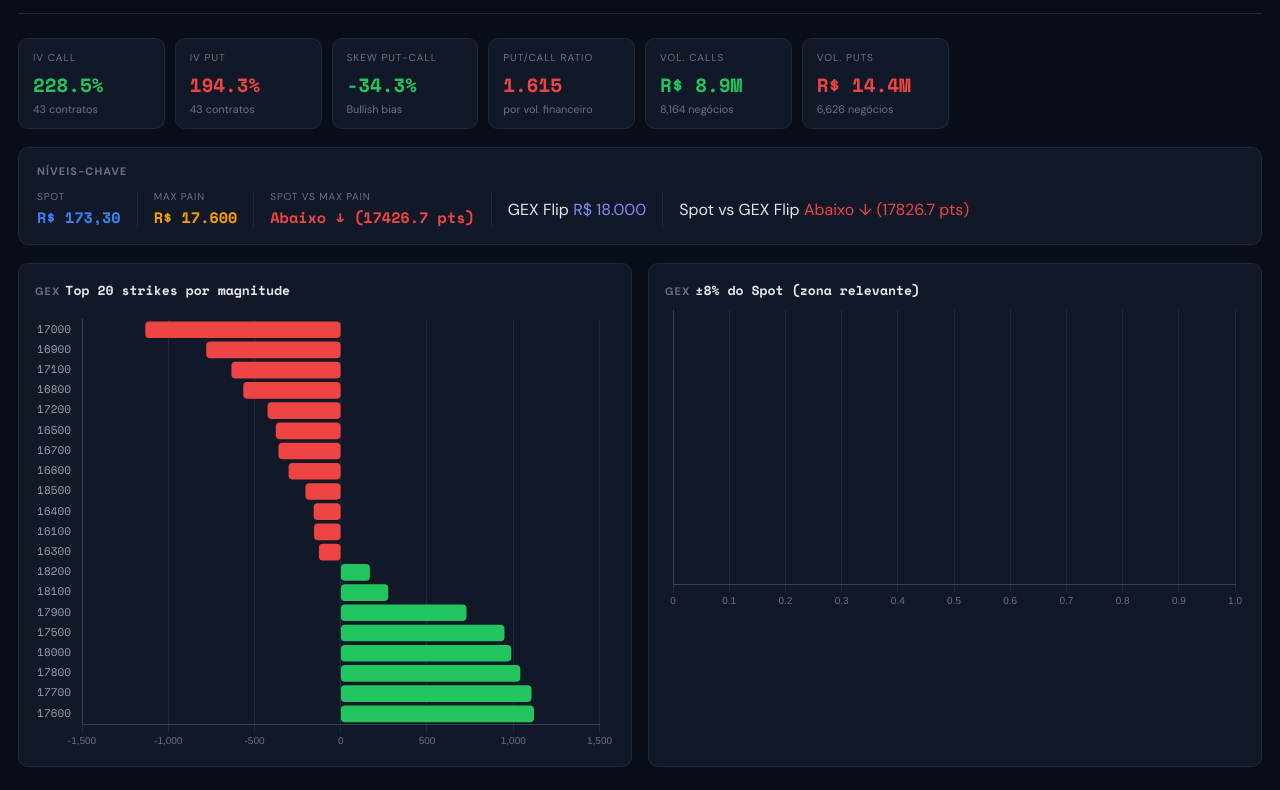
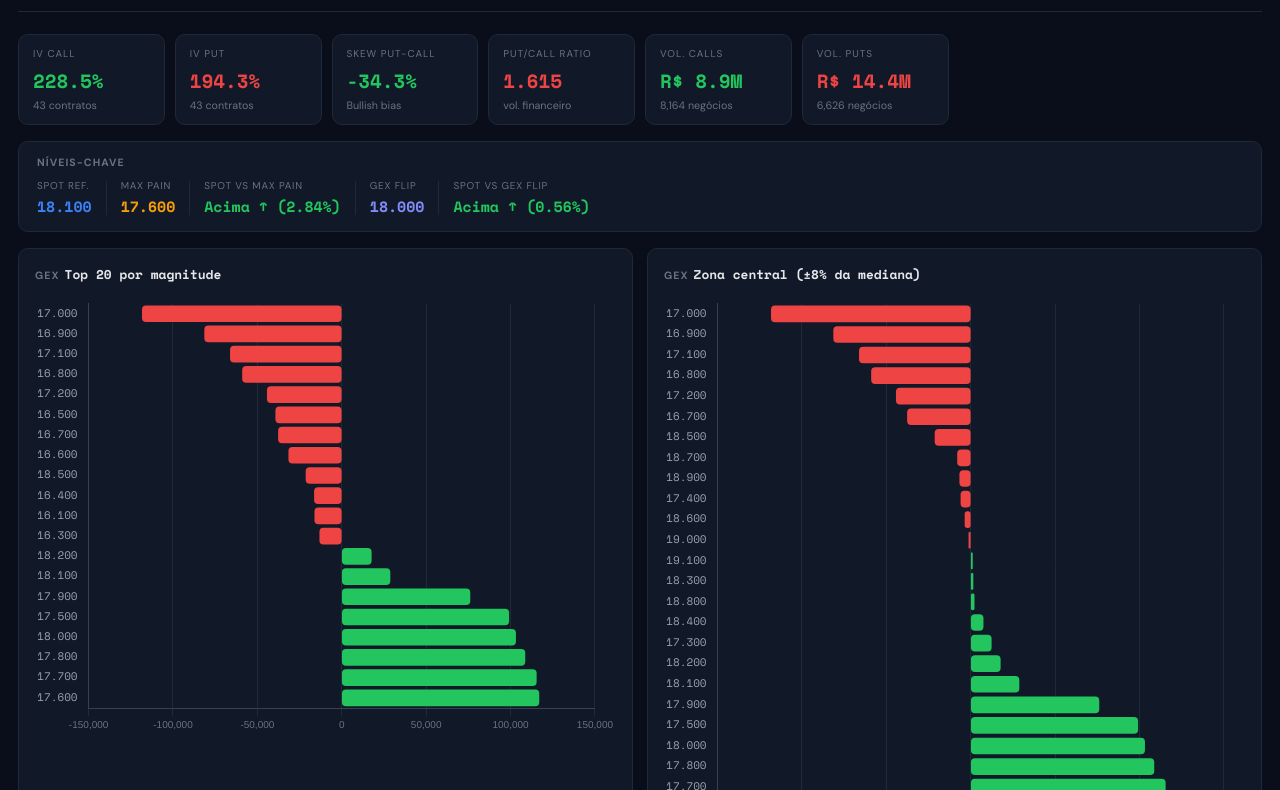
Before and after one commit to DayaneTeixeira/bova11-dashboard, a plain HTML site: page index.html in a window 1280 px wide. Shown: the part 93-883 px from the top of the page. Drawn offline with nearby package versions, Linux system fonts and the light colour scheme.

Commit message:
deploy: 899666758b9bdf50ba27f974a4c53eebd4237759

```diff
--- a/index.html
+++ b/index.html
@@ -7,189 +7,111 @@
 <script src="https://cdn.jsdelivr.net/npm/chart.js@4.4.0/dist/chart.umd.min.js"></script>
 <link href="https://fonts.googleapis.com/css2?family=Space+Mono:wght@400;700&family=DM+Sans:wght@400;600;700&display=swap" rel="stylesheet">
 <style>
-:root {
-  --bg:#0a0e1a; --surface:#111827; --border:#1f2937;
-  --text:#e5e7eb; --muted:#6b7280;
-  --green:#22c55e; --red:#ef4444; --blue:#3b82f6;
-  --yellow:#f59e0b; --accent:#818cf8;
-}
-*{ box-sizing:border-box; margin:0; padding:0; }
-body{ background:var(--bg); color:var(--text); font-family:'DM Sans',sans-serif; padding:20px 18px 60px; }
-
-.header{ display:flex; align-items:center; justify-content:space-between; flex-wrap:wrap; gap:10px; margin-bottom:24px; padding-bottom:18px; border-bottom:1px solid var(--border); }
-.header h1{ font-family:'Space Mono',monospace; font-size:clamp(1.2rem,3.5vw,1.8rem); color:#fff; }
-.header h1 span{ color:var(--accent); }
-.header p{ font-size:.75rem; color:var(--muted); margin-top:4px; font-family:'Space Mono',monospace; }
-.spot-badge{ background:var(--surface); border:1px solid var(--border); border-radius:10px; padding:10px 18px; text-align:right; }
-.spot-badge .lbl{ font-size:.65rem; color:var(--muted); text-transform:uppercase; letter-spacing:.1em; }
-.spot-badge .val{ font-family:'Space Mono',monospace; font-size:1.4rem; font-weight:700; color:var(--green); }
-
-.kpi-grid{ display:grid; grid-template-columns:repeat(auto-fill,minmax(140px,1fr)); gap:10px; margin-bottom:18px; }
-.kpi{ background:var(--surface); border:1px solid var(--border); border-radius:10px; padding:12px 14px; }
-.kpi .k-lbl{ font-size:.63rem; text-transform:uppercase; letter-spacing:.1em; color:var(--muted); margin-bottom:6px; }
-.kpi .k-val{ font-family:'Space Mono',monospace; font-size:1.2rem; font-weight:700; }
-.kpi .k-sub{ font-size:.68rem; color:var(--muted); margin-top:3px; }
-
-.levels{ background:var(--surface); border:1px solid var(--border); border-radius:10px; padding:16px 18px; margin-bottom:18px; }
-.levels h3{ font-size:.68rem; text-transform:uppercase; letter-spacing:.1em; color:var(--muted); margin-bottom:12px; }
-.levels-row{ display:flex; flex-wrap:wrap; gap:16px; align-items:center; }
-.li{ display:flex; flex-direction:column; gap:3px; }
-.li .lbl{ font-size:.63rem; color:var(--muted); text-transform:uppercase; letter-spacing:.08em; }
-.li .val{ font-family:'Space Mono',monospace; font-size:.95rem; font-weight:700; }
-.sep{ width:1px; height:36px; background:var(--border); }
-
-.charts-grid{ display:grid; grid-template-columns:1fr 1fr; gap:16px; }
-@media(max-width:640px){ .charts-grid{ grid-template-columns:1fr; } }
-.chart-card{ background:var(--surface); border:1px solid var(--border); border-radius:10px; padding:16px; }
-.chart-card h3{ font-size:.68rem; text-transform:uppercase; letter-spacing:.1em; color:var(--muted); margin-bottom:10px; }
-.chart-card h3 span{ font-family:'Space Mono',monospace; font-size:.82rem; color:var(--text); text-transform:none; letter-spacing:0; margin-left:5px; }
-.chart-wrap{ position:relative; }
-
-.footer{ text-align:center; font-size:.67rem; color:var(--muted); margin-top:28px; font-family:'Space Mono',monospace; }
+:root{--bg:#0a0e1a;--surface:#111827;--border:#1f2937;--text:#e5e7eb;--muted:#6b7280;--green:#22c55e;--red:#ef4444;--blue:#3b82f6;--yellow:#f59e0b;--accent:#818cf8;}
+*{box-sizing:border-box;margin:0;padding:0;}
+body{background:var(--bg);color:var(--text);font-family:'DM Sans',sans-serif;padding:20px 18px 60px;}
+.header{display:flex;align-items:center;justify-content:space-between;flex-wrap:wrap;gap:10px;margin-bottom:22px;padding-bottom:16px;border-bottom:1px solid var(--border);}
+.header h1{font-family:'Space Mono',monospace;font-size:clamp(1.2rem,3.5vw,1.8rem);color:#fff;}
+.header h1 span{color:var(--accent);}
+.header p{font-size:.73rem;color:var(--muted);margin-top:4px;font-family:'Space Mono',monospace;}
+.spot-badge{background:var(--surface);border:1px solid var(--border);border-radius:10px;padding:10px 18px;text-align:right;}
+.spot-badge .lbl{font-size:.63rem;color:var(--muted);text-transform:uppercase;letter-spacing:.1em;}
+.spot-badge .val{font-family:'Space Mono',monospace;font-size:1.4rem;font-weight:700;color:var(--green);}
+.kpi-grid{display:grid;grid-template-columns:repeat(auto-fill,minmax(138px,1fr));gap:10px;margin-bottom:16px;}
+.kpi{background:var(--surface);border:1px solid var(--border);border-radius:10px;padding:12px 14px;}
+.k-lbl{font-size:.62rem;text-transform:uppercase;letter-spacing:.1em;color:var(--muted);margin-bottom:6px;}
+.k-val{font-family:'Space Mono',monospace;font-size:1.2rem;font-weight:700;}
+.k-sub{font-size:.67rem;color:var(--muted);margin-top:3px;}
+.levels{background:var(--surface);border:1px solid var(--border);border-radius:10px;padding:14px 18px;margin-bottom:16px;}
+.levels h3{font-size:.66rem;text-transform:uppercase;letter-spacing:.1em;color:var(--muted);margin-bottom:10px;}
+.levels-row{display:flex;flex-wrap:wrap;gap:14px;align-items:center;}
+.li{display:flex;flex-direction:column;gap:3px;}
+.lbl{font-size:.62rem;color:var(--muted);text-transform:uppercase;letter-spacing:.08em;}
+.val{font-family:'Space Mono',monospace;font-size:.93rem;font-weight:700;}
+.sep{width:1px;height:34px;background:var(--border);}
+.charts-grid{display:grid;grid-template-columns:1fr 1fr;gap:14px;}
+@media(max-width:620px){.charts-grid{grid-template-columns:1fr;}}
+.chart-card{background:var(--surface);border:1px solid var(--border);border-radius:10px;padding:16px;}
+.chart-card h3{font-size:.66rem;text-transform:uppercase;letter-spacing:.1em;color:var(--muted);margin-bottom:10px;}
+.chart-card h3 span{font-family:'Space Mono',monospace;font-size:.8rem;color:var(--text);text-transform:none;letter-spacing:0;margin-left:5px;}
+.chart-wrap{position:relative;}
+.footer{text-align:center;font-size:.66rem;color:var(--muted);margin-top:26px;font-family:'Space Mono',monospace;}
 </style>
 </head>
 <body>
-
 <div class="header">
   <div>
     <h1>BOVA11 <span>Dashboard</span></h1>
-    <p>GEX · Max Pain · Skew · Put/Call &nbsp;|&nbsp; 22/05/2026 &nbsp;|&nbsp; 24/05/2026 19:20</p>
+    <p>GEX · Max Pain · Skew · Put/Call &nbsp;|&nbsp; 22/05/2026 &nbsp;|&nbsp; 24/05/2026 19:27</p>
   </div>
   <div class="spot-badge">
-    <div class="lbl">Spot</div>
-    <div class="val">R$ 173,30</div>
+    <div class="lbl">Spot Ref.</div>
+    <div class="val">18.100</div>
   </div>
 </div>
 
 <div class="kpi-grid">
-  <div class="kpi">
-    <div class="k-lbl">IV Call</div>
-    <div class="k-val" style="color:var(--green)">228.5%</div>
-    <div class="k-sub">43 contratos</div>
-  </div>
-  <div class="kpi">
-    <div class="k-lbl">IV Put</div>
-    <div class="k-val" style="color:var(--red)">194.3%</div>
-    <div class="k-sub">43 contratos</div>
-  </div>
-  <div class="kpi">
-    <div class="k-lbl">Skew Put−Call</div>
-    <div class="k-val" style="color:#22c55e">-34.3%</div>
-    <div class="k-sub">Bullish bias</div>
-  </div>
-  <div class="kpi">
-    <div class="k-lbl">Put/Call Ratio</div>
-    <div class="k-val" style="color:#ef4444">1.615</div>
-    <div class="k-sub">por vol. financeiro</div>
-  </div>
-  <div class="kpi">
-    <div class="k-lbl">Vol. Calls</div>
-    <div class="k-val" style="color:var(--green)">R$ 8.9M</div>
-    <div class="k-sub">8,164 negócios</div>
-  </div>
-  <div class="kpi">
-    <div class="k-lbl">Vol. Puts</div>
-    <div class="k-val" style="color:var(--red)">R$ 14.4M</div>
-    <div class="k-sub">6,626 negócios</div>
-  </div>
+  <div class="kpi"><div class="k-lbl">IV Call</div><div class="k-val" style="color:var(--green)">228.5%</div><div class="k-sub">43 contratos</div></div>
+  <div class="kpi"><div class="k-lbl">IV Put</div><div class="k-val" style="color:var(--red)">194.3%</div><div class="k-sub">43 contratos</div></div>
+  <div class="kpi"><div class="k-lbl">Skew Put−Call</div><div class="k-val" style="color:#22c55e">-34.3%</div><div class="k-sub">Bullish bias</div></div>
+  <div class="kpi"><div class="k-lbl">Put/Call Ratio</div><div class="k-val" style="color:#ef4444">1.615</div><div class="k-sub">vol. financeiro</div></div>
+  <div class="kpi"><div class="k-lbl">Vol. Calls</div><div class="k-val" style="color:var(--green)">R$ 8.9M</div><div class="k-sub">8,164 negócios</div></div>
+  <div class="kpi"><div class="k-lbl">Vol. Puts</div><div class="k-val" style="color:var(--red)">R$ 14.4M</div><div class="k-sub">6,626 negócios</div></div>
 </div>
 
 <div class="levels">
   <h3>Níveis-Chave</h3>
   <div class="levels-row">
-    <div class="li"><span class="lbl">Spot</span><span class="val" style="color:var(--blue)">R$ 173,30</span></div>
+    <div class="li"><span class="lbl">Spot Ref.</span><span class="val" style="color:var(--blue)">18.100</span></div>
     <div class="sep"></div>
-    <div class="li"><span class="lbl">Max Pain</span><span class="val" style="color:var(--yellow)">R$ 17.600</span></div>
+    <div class="li"><span class="lbl">Max Pain</span><span class="val" style="color:var(--yellow)">17.600</span></div>
     <div class="sep"></div>
-    <div class="li"><span class="lbl">Spot vs Max Pain</span><span class="val" style="color:#ef4444">Abaixo ↓ (17426.7 pts)</span></div>
+    <div class="li"><span class="lbl">Spot vs Max Pain</span><span class="val" style="color:#22c55e">Acima ↑ (2.84%)</span></div>
 
     <div class="sep"></div>
-    <div class="level-item">
-      <span class="lbl">GEX Flip</span>
-      <span class="val" style="color:var(--accent)">R$ 18.000</span>
-    </div>
+    <div class="li"><span class="lbl">GEX Flip</span><span class="val" style="color:var(--accent)">18.000</span></div>
     <div class="sep"></div>
-    <div class="level-item">
-      <span class="lbl">Spot vs GEX Flip</span>
-      <span class="val" style="color:#ef4444">Abaixo ↓ (17826.7 pts)</span>
-    </div>
+    <div class="li"><span class="lbl">Spot vs GEX Flip</span><span class="val" style="color:#22c55e">Acima ↑ (0.56%)</span></div>
   </div>
 </div>
 
 <div class="charts-grid">
   <div class="chart-card">
-    <h3>GEX<span>Top 20 strikes por magnitude</span></h3>
-    <div class="chart-wrap" style="height:440px">
-      <canvas id="cTop"></canvas>
-    </div>
+    <h3>GEX<span>Top 20 por magnitude</span></h3>
+    <div class="chart-wrap" style="height:440px"><canvas id="cTop"></canvas></div>
   </div>
   <div class="chart-card">
-    <h3>GEX<span>±8% do Spot (zona relevante)</span></h3>
-    <div class="chart-wrap" style="height:300px">
-      <canvas id="cNear"></canvas>
-    </div>
+    <h3>GEX<span>Zona central (±8% da mediana)</span></h3>
+    <div class="chart-wrap" style="height:550px"><canvas id="cNear"></canvas></div>
   </div>
 </div>
 
-<div class="footer">
-  BOVA11 Dashboard · dados opcoes.net.br · GEX = Γ × OI × Spot · não é recomendação de investimento
-</div>
+<div class="footer">BOVA11 Dashboard · dados opcoes.net.br · GEX = Γ × OI × Spot · não é recomendação de investimento</div>
 
 <script>
-const hBarOpts = {
-  indexAxis: 'y',
-  responsive: true,
-  maintainAspectRatio: false,
-  plugins: {
-    legend: { display: false },
-    tooltip: {
-      callbacks: {
-        label: ctx => ' ' + ctx.raw.toLocaleString('pt-BR', {maximumFractionDigits: 0})
-      }
-    }
-  },
-  scales: {
-    x: {
-      ticks: { color: '#6b7280', font: { size: 10 } },
-      grid: { color: '#1f2937' },
-      border: { color: '#374151' }
-    },
-    y: {
-      ticks: { color: '#9ca3af', font: { size: 11, family: "'Space Mono', monospace" } },
-      grid: { display: false },
-      border: { color: '#374151' }
-    }
+const opts = {
+  indexAxis:'y', responsive:true, maintainAspectRatio:false,
+  plugins:{ legend:{display:false}, tooltip:{ callbacks:{ label: c=>' '+c.raw.toLocaleString('pt-BR',{maximumFractionDigits:0}) } } },
+  scales:{
+    x:{ ticks:{color:'#6b7280',font:{size:10}}, grid:{color:'#1f2937'}, border:{color:'#374151'} },
+    y:{ ticks:{color:'#9ca3af',font:{size:11,family:"'Space Mono',monospace"}}, grid:{display:false}, border:{color:'#374151'} }
   }
 };
-
-new Chart(document.getElementById('cTop'), {
-  type: 'bar',
-  data: {
-    labels: ["17000", "16900", "17100", "16800", "17200", "16500", "16700", "16600", "18500", "16400", "16100", "16300", "18200", "18100", "17900", "17500", "18000", "17800", "17700", "17600"],
-    datasets: [{
-      data: [-1131.41, -777.91, -631.99, -563.16, -422.47, -374.47, -359.22, -300.64, -202.8, -155.1, -153.01, -124.74, 167.46, 273.61, 727.18, 947.36, 986.27, 1039.07, 1103.68, 1118.53],
-      backgroundColor: ['#ef4444', '#ef4444', '#ef4444', '#ef4444', '#ef4444', '#ef4444', '#ef4444', '#ef4444', '#ef4444', '#ef4444', '#ef4444', '#ef4444', '#22c55e', '#22c55e', '#22c55e', '#22c55e', '#22c55e', '#22c55e', '#22c55e', '#22c55e'],
-      borderRadius: 4,
-      borderSkipped: false,
-      barThickness: 16,
-    }]
+new Chart(document.getElementById('cTop'),{
+  type:'bar',
+  data:{
+    labels:["17.000", "16.900", "17.100", "16.800", "17.200", "16.500", "16.700", "16.600", "18.500", "16.400", "16.100", "16.300", "18.200", "18.100", "17.900", "17.500", "18.000", "17.800", "17.700", "17.600"],
+    datasets:[{data:[-118167.66, -81247.28, -66007.08, -58817.76, -44124.18, -39110.48, -37517.68, -31399.88, -21180.62, -16199.5, -15980.49, -13028.38, 17490.03, 28576.28, 75949.41, 98945.46, 103008.91, 108523.98, 115271.66, 116822.83],backgroundColor:['#ef4444','#ef4444','#ef4444','#ef4444','#ef4444','#ef4444','#ef4444','#ef4444','#ef4444','#ef4444','#ef4444','#ef4444','#22c55e','#22c55e','#22c55e','#22c55e','#22c55e','#22c55e','#22c55e','#22c55e'],borderRadius:4,borderSkipped:false,barThickness:16}]
   },
-  options: JSON.parse(JSON.stringify(hBarOpts))
+  options:JSON.parse(JSON.stringify(opts))
 });
-
-new Chart(document.getElementById('cNear'), {
-  type: 'bar',
-  data: {
-    labels: [],
-    datasets: [{
-      data: [],
-      backgroundColor: [],
-      borderRadius: 4,
-      borderSkipped: false,
-      barThickness: 16,
-    }]
+new Chart(document.getElementById('cNear'),{
+  type:'bar',
+  data:{
+    labels:["17.000", "16.900", "17.100", "16.800", "17.200", "16.700", "18.500", "18.700", "18.900", "17.400", "18.600", "19.000", "19.100", "18.300", "18.800", "18.400", "17.300", "18.200", "18.100", "17.900", "17.500", "18.000", "17.800", "17.700", "17.600"],
+    datasets:[{data:[-118167.66, -81247.28, -66007.08, -58817.76, -44124.18, -37517.68, -21180.62, -7842.73, -6523.24, -5837.25, -3410.04, -1122.2, 979.21, 1321.3, 2019.96, 7321.45, 12152.34, 17490.03, 28576.28, 75949.41, 98945.46, 103008.91, 108523.98, 115271.66, 116822.83],backgroundColor:['#ef4444','#ef4444','#ef4444','#ef4444','#ef4444','#ef4444','#ef4444','#ef4444','#ef4444','#ef4444','#ef4444','#ef4444','#22c55e','#22c55e','#22c55e','#22c55e','#22c55e','#22c55e','#22c55e','#22c55e','#22c55e','#22c55e','#22c55e','#22c55e','#22c55e'],borderRadius:4,borderSkipped:false,barThickness:16}]
   },
-  options: JSON.parse(JSON.stringify(hBarOpts))
+  options:JSON.parse(JSON.stringify(opts))
 });
 </script>
 </body>
```
